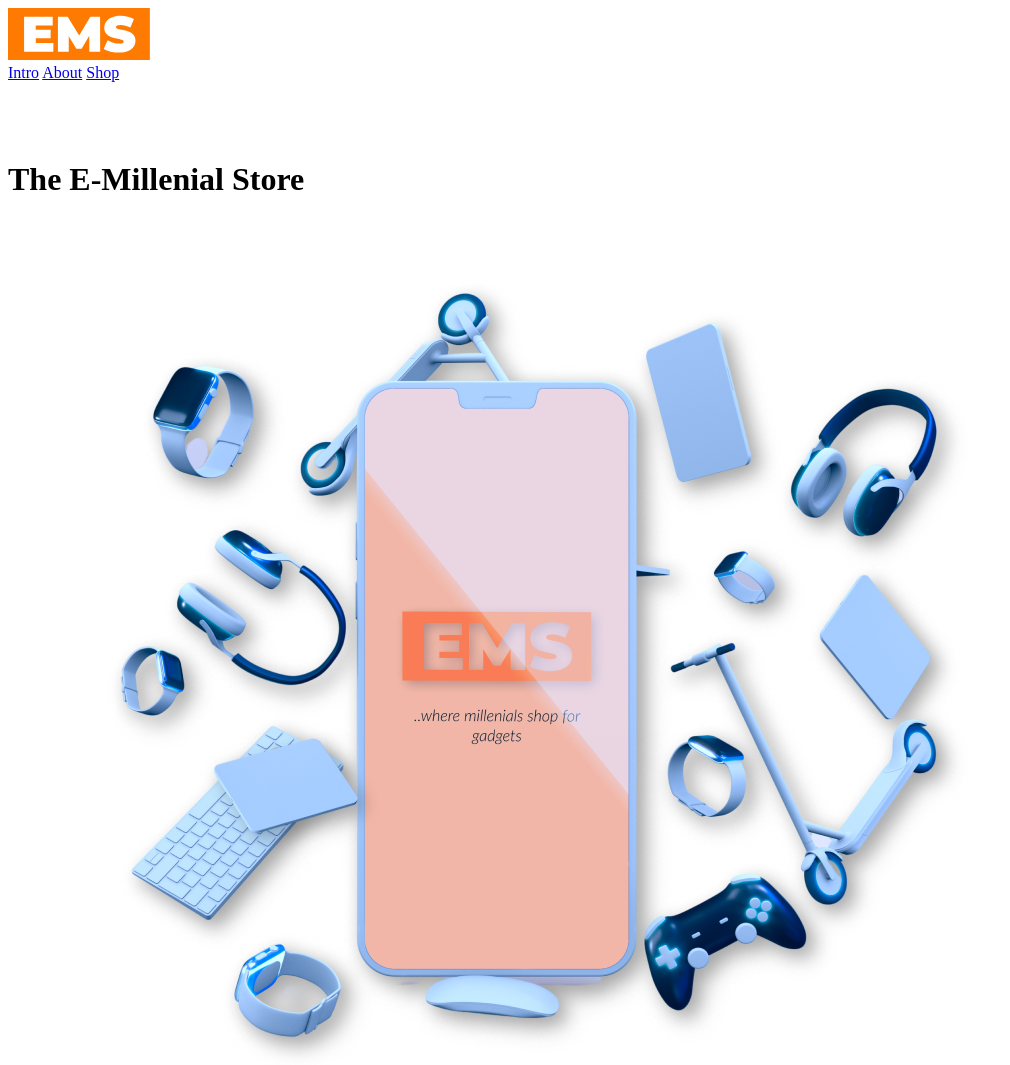
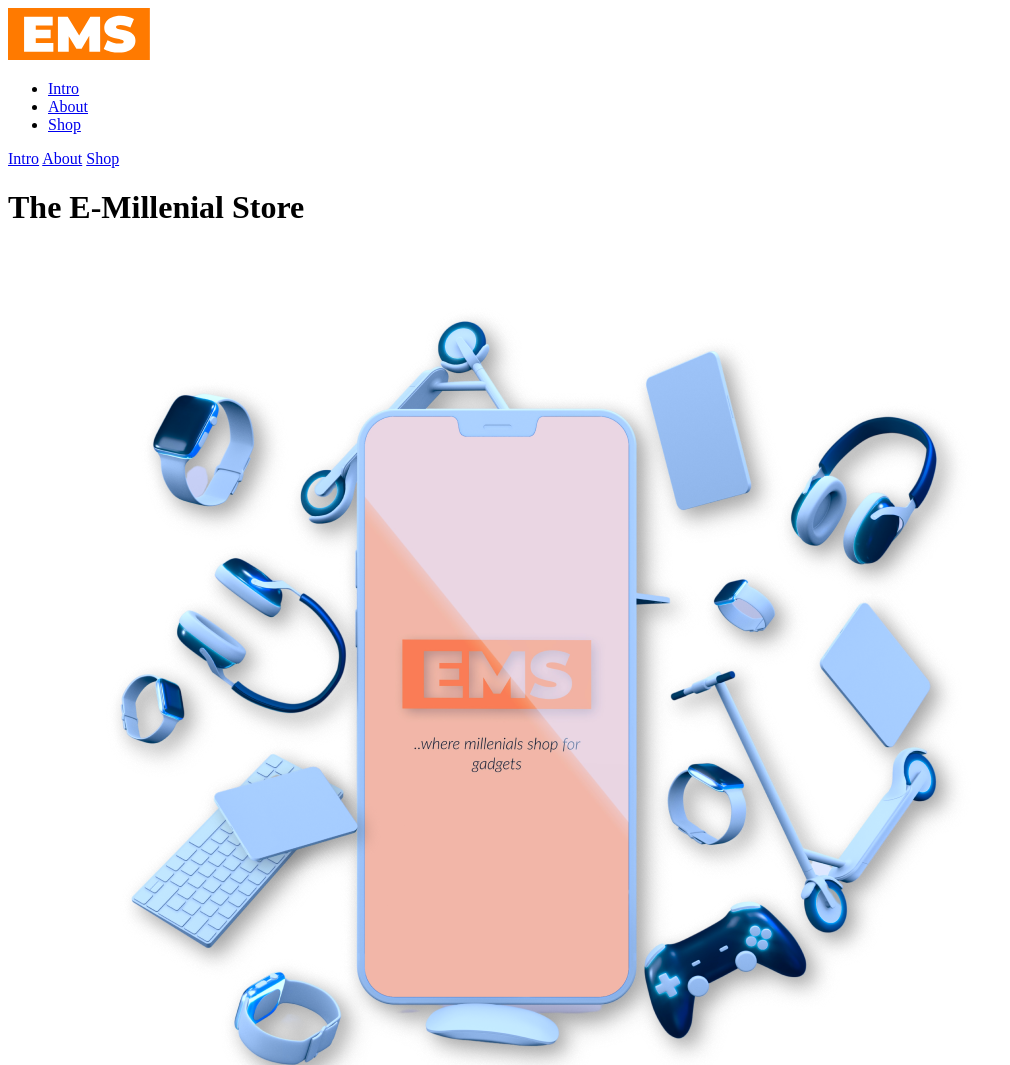
Before and after one commit to Pinerealm/ustacky_full_stack_python, a plain HTML site: page index.html in a window 1280 px wide. Shown: the top 1065 px of the page, without its empty margins (0-1010 px from the left). Drawn offline with Linux system fonts and the light colour scheme.

Commit message:
refactor: update navigation structure

```diff
--- a/index.html
+++ b/index.html
@@ -25,19 +25,23 @@
   <body>
     <!-- Intro Section -->
     <header id="intro">
-      <nav>
+      <div>
         <div>
           <img src="./EMS.svg" alt="Logo" />
         </div>
+        <nav>
+          <ul>
+            <li><a href="#Intro">Intro</a></li>
+            <li><a href="#about">About</a></li>
+            <li><a href="#shop">Shop</a></li>
+          </ul>
+        </nav>
         <div>
           <a href="#Intro">Intro</a>
           <a href="#about">About</a>
           <a href="#shop">Shop</a>
         </div>
-        <div>
-          <img src="./cart.svg" alt="Cart Button" />
-        </div>
-      </nav>
+      </div>
       <div>
         <h1>The E-Millenial Store</h1>
         <img src="./heroImage.png" alt="Hero Image">
```
